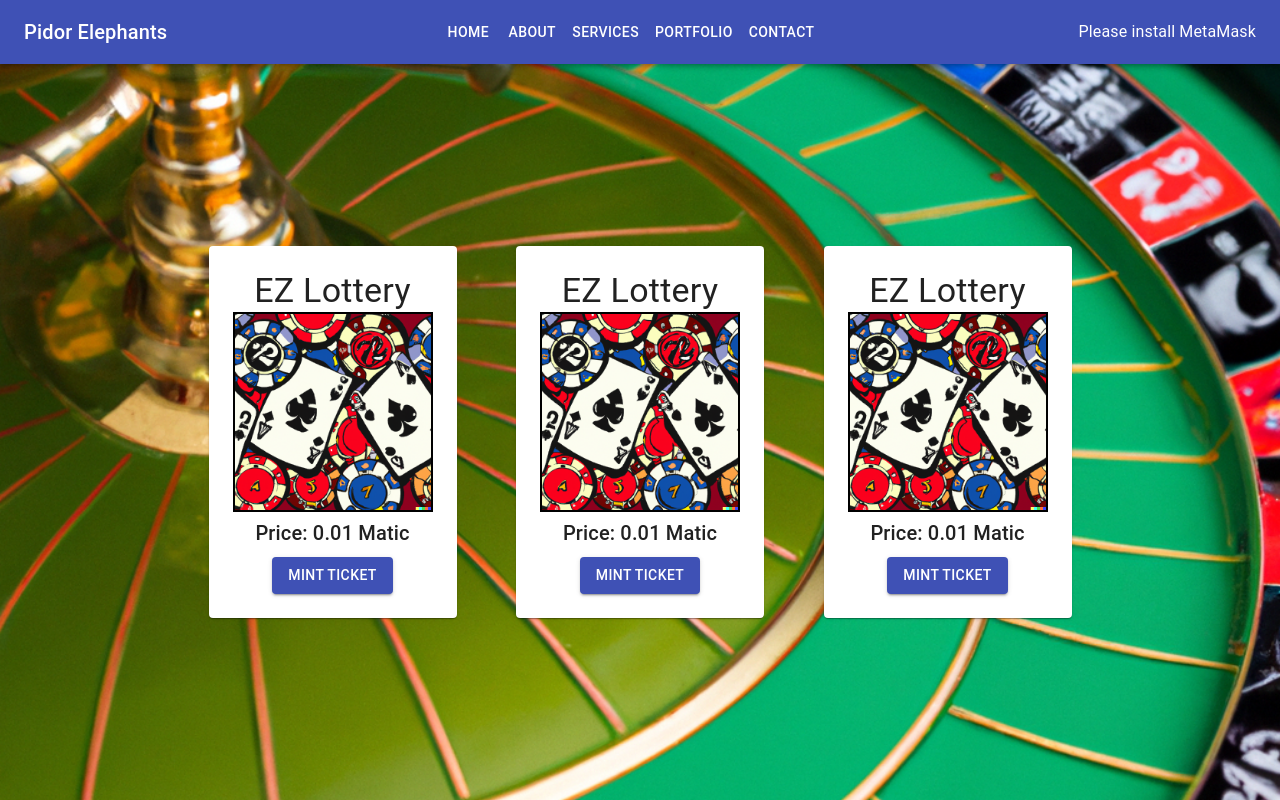
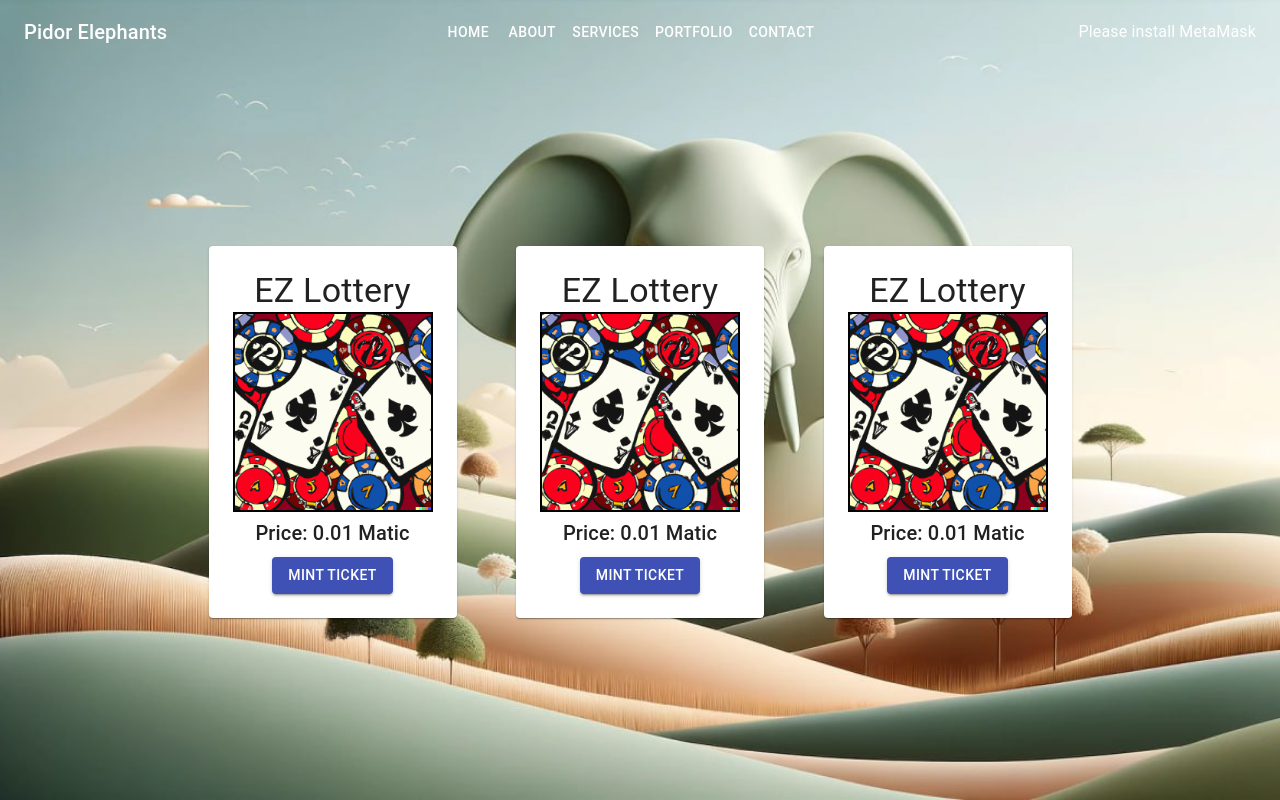
Before and after one commit to Endeavour-Innovations-Inc/EZLottery_fix, a React (Create React App) app: page / in a window 1280 px wide. Built offline with nearby package versions, Linux system fonts and the light colour scheme.

Commit message:
transparent header

```diff
--- a/src/App.js
+++ b/src/App.js
@@ -5,7 +5,8 @@ import { Button, Paper, Typography, Box, AppBar, Toolbar } from '@material-ui/co
 import { makeStyles } from '@material-ui/core/styles';
 import './Style/App.css';
 import myImage1 from './Assets/gambling.png';
-import myImage2 from './Assets/rolete.png';
+// import myImage2 from './Assets/rolete.png';
+import myImage2 from './Assets/talantexe.jpg';
 
 let web3, contract;
 
@@ -58,6 +59,8 @@ const useStyles = makeStyles((theme) => ({
   appBar: {
     display: 'flex',
     justifyContent: 'space-between', // Ensures even spacing between elements
+    backgroundColor: 'transparent', // Set the background to transparent
+    boxShadow: 'none', // Remove the box-shadow to make it fully transparent
   },
   navButtons: {
     display: 'flex',
```
Also changed, not shown: src/Assets/talantexe.jpg (added).
